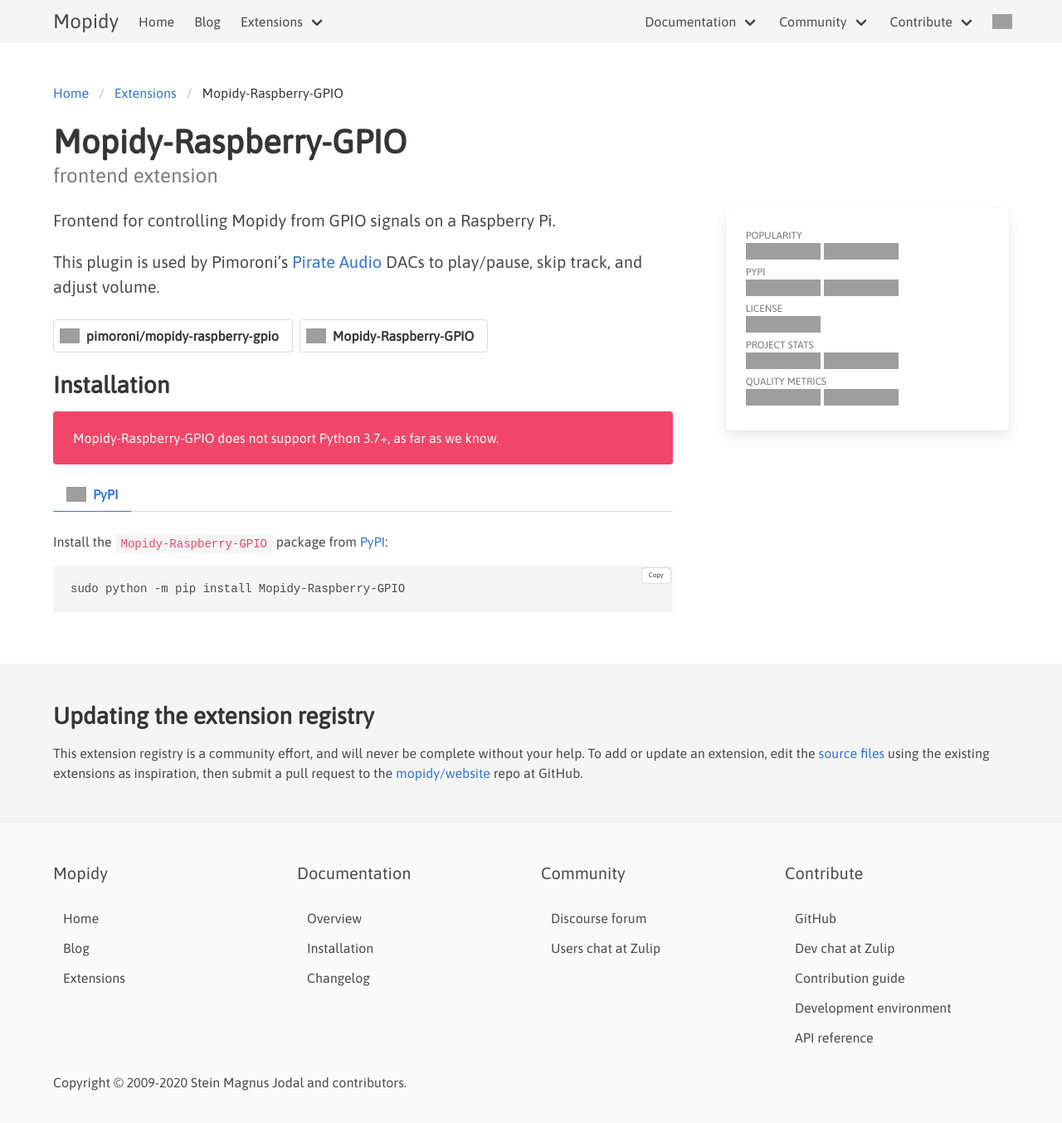
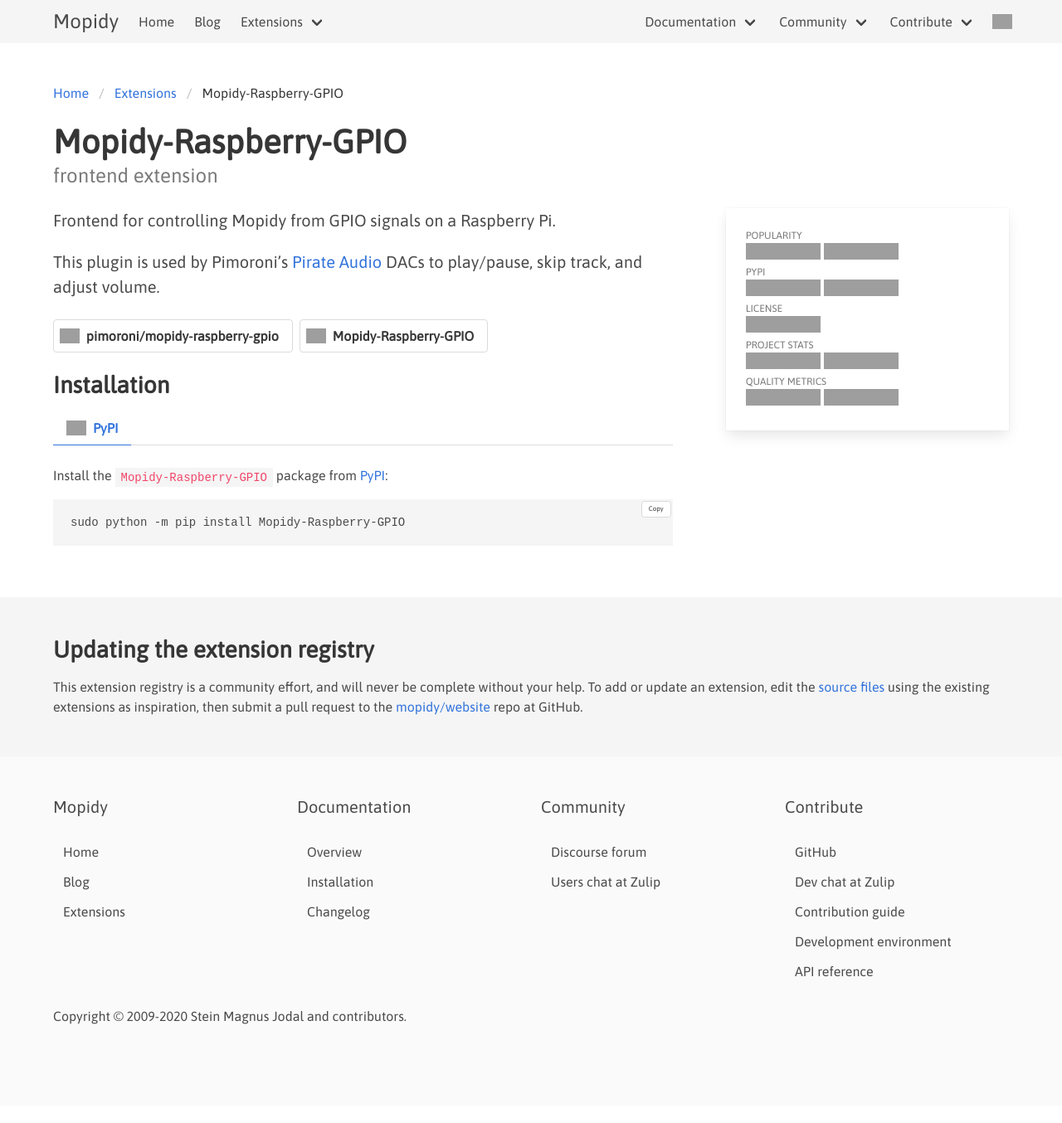
Before and after one commit to mopidy/website, a Jekyll site: the page built from _ext/raspberry-gpio.md, in a window 1280 px wide, cut to the strip 0-1413 px from the top of the page. Shown: the top 1354 px of the strip at 83% size. Built offline with Jekyll 4.4.1, drawn with Linux system fonts in a browser that asks for light colours; after the commit the page ends 1333 px from its top, so only the background shows below that; grey boxes are pictures that could not be loaded.

Commit message:
rename prerelease yaml identifier

```diff
--- a/_layouts/ext.html
+++ b/_layouts/ext.html
@@ -60,12 +60,7 @@
           <h2>Installation</h2>
 
           {% if ext.archived == nil %}
-          {% case ext.py3 %}
-            {% when true %}
-              <p class="notification is-success">
-                {{ ext.title }} supports Python 3.7+.
-              </p>
-            {% when "prerelease" %}
+          {% if ext.prerelease %}
               <article class="message is-warning">
                 <div class="message-header">Python 3 support in pre-release</div>
                 <div class="message-body">
@@ -90,11 +85,7 @@
                   {% endif %}
                 </div>
               </article>
-            {% else %}
-              <p class="notification is-danger">
-                {{ ext.title }} does not support Python 3.7+, as far as we know.
-              </p>
-          {% endcase %}
+          {% endif %}
           {% endif %}
 
           {% if ext.dist.bundled %}
--- a/ext/dists.html
+++ b/ext/dists.html
@@ -36,7 +36,7 @@
               <td>
                 <a href="{{ ext.url }}">{{ ext.title }}</a>
                 {% if ext.dist.bundled %}<span class="tag is-pulled-right is-primary">Bundled</span>{% endif %}
-                {% if ext.py3 == "prerelease" %}<span class="tag is-pulled-right is-warning">Prerelease</span>{% endif %}
+                {% if ext.prerelease %}<span class="tag is-pulled-right is-warning">Prerelease</span>{% endif %}
                 {% if ext.archived %}<span class="tag is-pulled-right is-danger is-light">Archived</span>{% endif %}
               </td>
               <td>{{ ext.type | capitalize }}</td>
```
Also changed, not shown: _ext/beets.md (+1 -1 lines), _ext/somafm.md (+1 -1 lines), _ext/youtube.md (+1 -1 lines), _includes/ext-type-list.html (+3 -4 lines), README.md.
